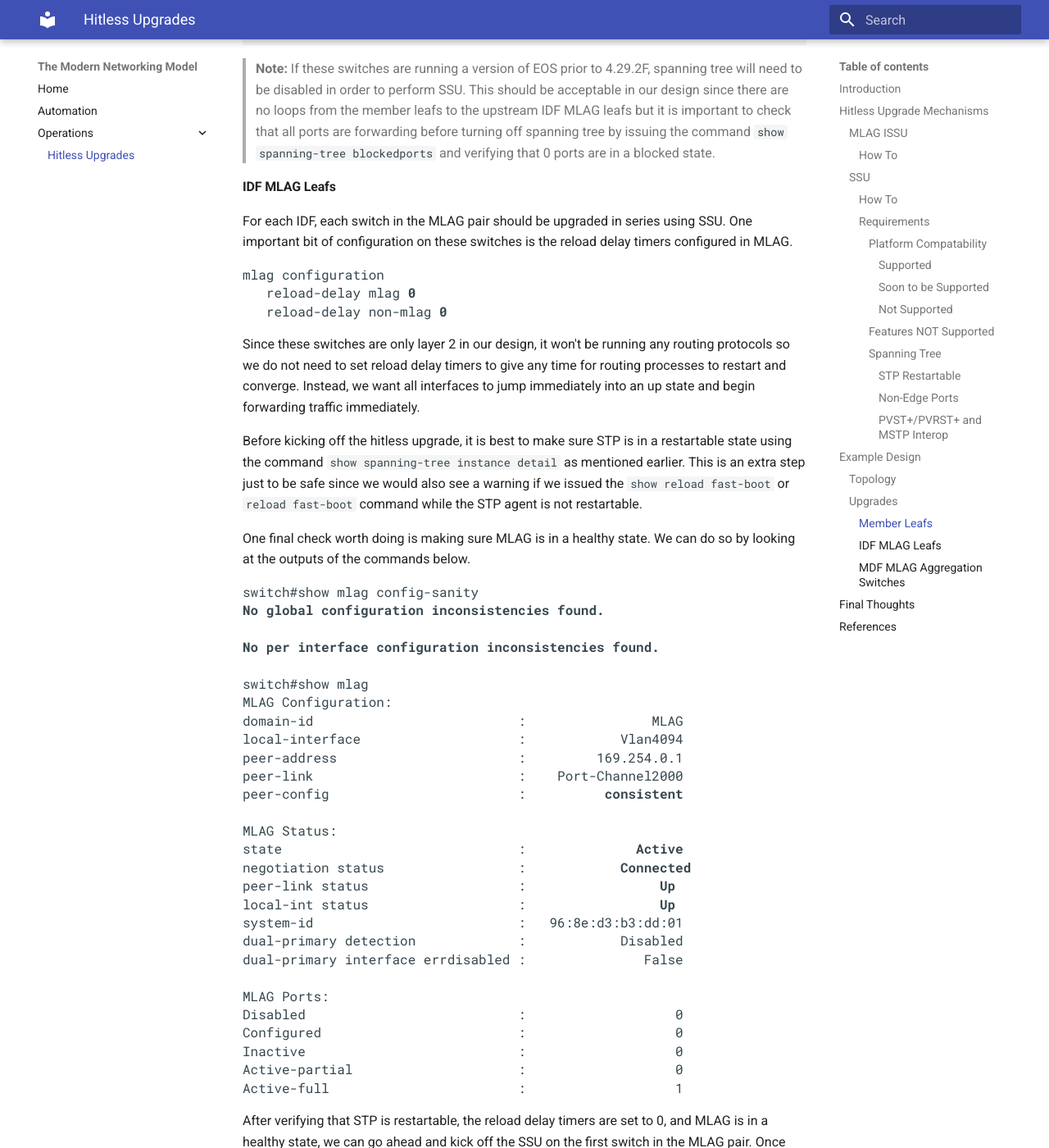
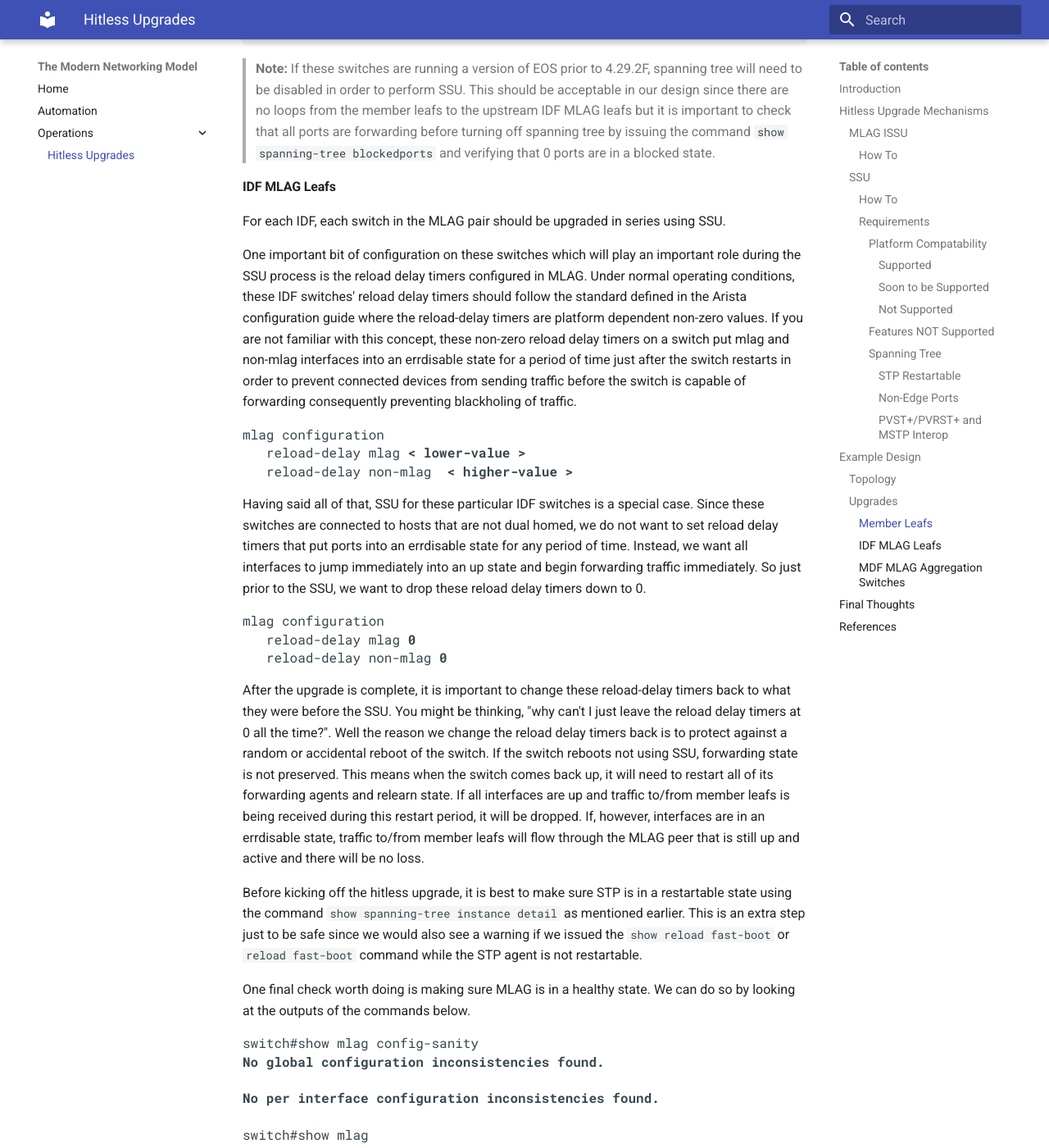
Before and after one commit to jrecchia1029/modern-networks, an MkDocs documentation site: the page built from docs/hitless-upgrades/hitless-upgrades-in-campus.md, in a window 1280 px wide and 1400 px high, scrolled down 9389 px. Shown: the whole window at 82% size. Built offline with MkDocs 1.6.1 and Material for MkDocs 9.7.7, drawn with Linux system fonts in a browser that asks for light colours; some of the changed text lies outside the part shown.

Commit message:
Added reload delay timers detail

```diff
--- a/docs/hitless-upgrades/hitless-upgrades-in-campus.md
+++ b/docs/hitless-upgrades/hitless-upgrades-in-campus.md
@@ -187,7 +187,17 @@
 > **Note:** If these switches are running a version of EOS prior to 4.29.2F, spanning tree will need to be disabled in order to perform SSU. This should be acceptable in our design since there are no loops from the member leafs to the upstream IDF MLAG leafs but it is important to check that all ports are forwarding before turning off spanning tree by issuing the command `show spanning-tree blockedports` and verifying that 0 ports are in a blocked state.
 
 #### IDF MLAG Leafs
-For each IDF, each switch in the MLAG pair should be upgraded in series using SSU. One important bit of configuration on these switches is the reload delay timers configured in MLAG.
+For each IDF, each switch in the MLAG pair should be upgraded in series using SSU.
+
+One important bit of configuration on these switches which will play an important role during the SSU process is the reload delay timers configured in MLAG. Under normal operating conditions, these IDF switches' reload delay timers should follow the standard defined in the Arista configuration guide where the reload-delay timers are platform dependent non-zero values. If you are not familiar with this concept, these non-zero reload delay timers on a switch put mlag and non-mlag interfaces into an errdisable state for a period of time just after the switch restarts in order to prevent connected devices from sending traffic before the switch is capable of forwarding consequently preventing blackholing of traffic.
+
+<pre>
+mlag configuration
+   reload-delay mlag <b>< lower-value ></b>
+   reload-delay non-mlag <b> < higher-value ></b>
+</pre>
+
+Having said all of that, SSU for these particular IDF switches is a special case. Since these switches are connected to hosts that are not dual homed, we do not want to set reload delay timers that put ports into an errdisable state for any period of time. Instead, we want all interfaces to jump immediately into an up state and begin forwarding traffic immediately. So just prior to the SSU, we want to drop these reload delay timers down to 0.
 
 <pre>
 mlag configuration
@@ -195,7 +205,7 @@
    reload-delay non-mlag <b>0</b>
 </pre>
 
-Since these switches are only layer 2 in our design, it won't be running any routing protocols so we do not need to set reload delay timers to give any time for routing processes to restart and converge. Instead, we want all interfaces to jump immediately into an up state and begin forwarding traffic immediately.
+After the upgrade is complete, it is important to change these reload-delay timers back to what they were before the SSU. You might be thinking, "why can't I just leave the reload delay timers at 0 all the time?". Well the reason we change the reload delay timers back is to protect against a random or accidental reboot of the switch. If the switch reboots not using SSU, forwarding state is not preserved. This means when the switch comes back up, it will need to restart all of its forwarding agents and relearn state.  If all interfaces are up and traffic to/from member leafs is being received during this restart period, it will be dropped. If, however, interfaces are in an errdisable state, traffic to/from member leafs will flow through the MLAG peer that is still up and active and there will be no loss.
 
 Before kicking off the hitless upgrade, it is best to make sure STP is in a restartable state using the command `show spanning-tree instance detail` as mentioned earlier. This is an extra step just to be safe since we would also see a warning if we issued the `show reload fast-boot` or `reload fast-boot` command while the STP agent is not restartable.
 
@@ -239,13 +249,15 @@
 
 So long as all devices connected to the Aggregation MLAG pair  (at layer 2 and layer 3) are connected to both switches, we can upgrade these switches using MLAG ISSU. Using MLAG ISSU will allow for any routing protocols being run to gracefully reconverge when the switch's control plane comes back online after the upgrade. If there are layer 2 devices which are single homed to these switches in MLAG, a completely hitless upgrade cannot be expected due to spanning-tree incompleteness and it is best to account for a period of downtime.
 
-Unlike the IDF MLAG switches, the MDF MLAG switches should have non-zero reload delay values. By default, a switch will be configured with some platform specific reload delay timers. It should not be necessary to change these reload delay timers but if they are configured explicitly, it is important that the mlag reload delay be lower than the mlag reload delay timer. This is to give more time for the L2 convergence to settle which helps prevent blackholing of any traffic coming from upstream L3 devices.
+Since we are using MLAG ISSU to upgrade the MDF MLAG switches, these switches should have non-zero reload delay values.
 
 <pre>
 mlag configuration
    reload-delay mlag <b>< lower-value ></b>
    reload-delay non-mlag <b> < higher-value ></b>
 </pre>
+
+Unlike with the IDF MLAG switches, we will **not** change these reload delay timers to 0 since all connected devices are dual homed and we want traffic to flow through the up/active MLAG peer while the peer being upgraded  reboots.
 
 Like before, it is important to check the STP agent's restartability using `show spanning-tree instance detail` to ensure the STP root bridge doesn't change on reload and to make sure MLAG is in a healthy state with `show mlag config-sanity` and `show mlag`.
 
```
